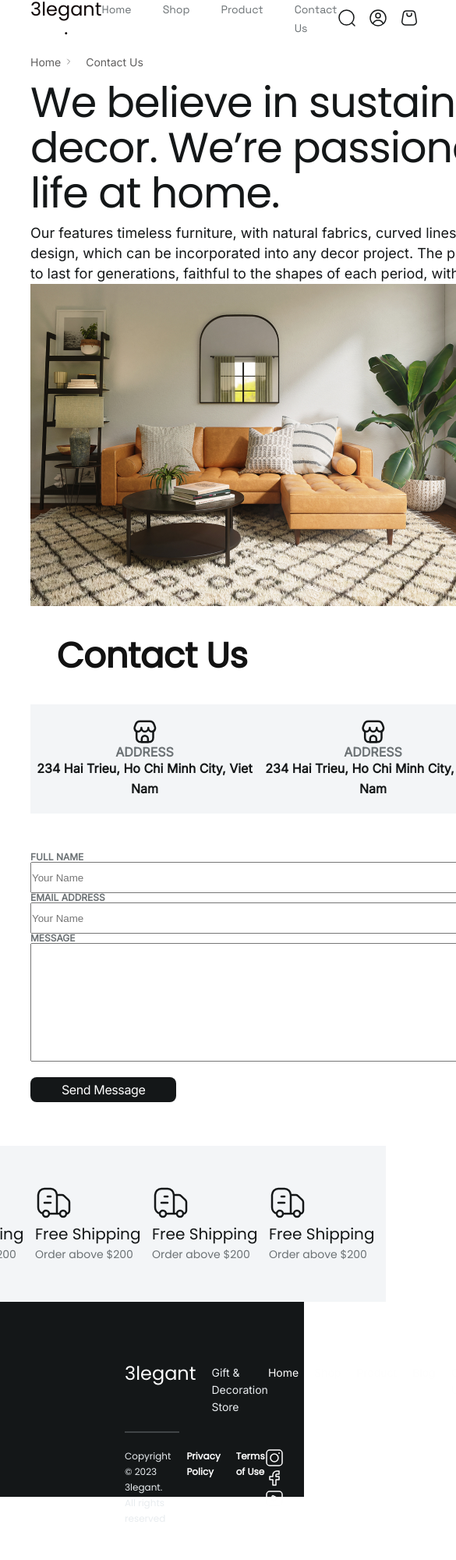
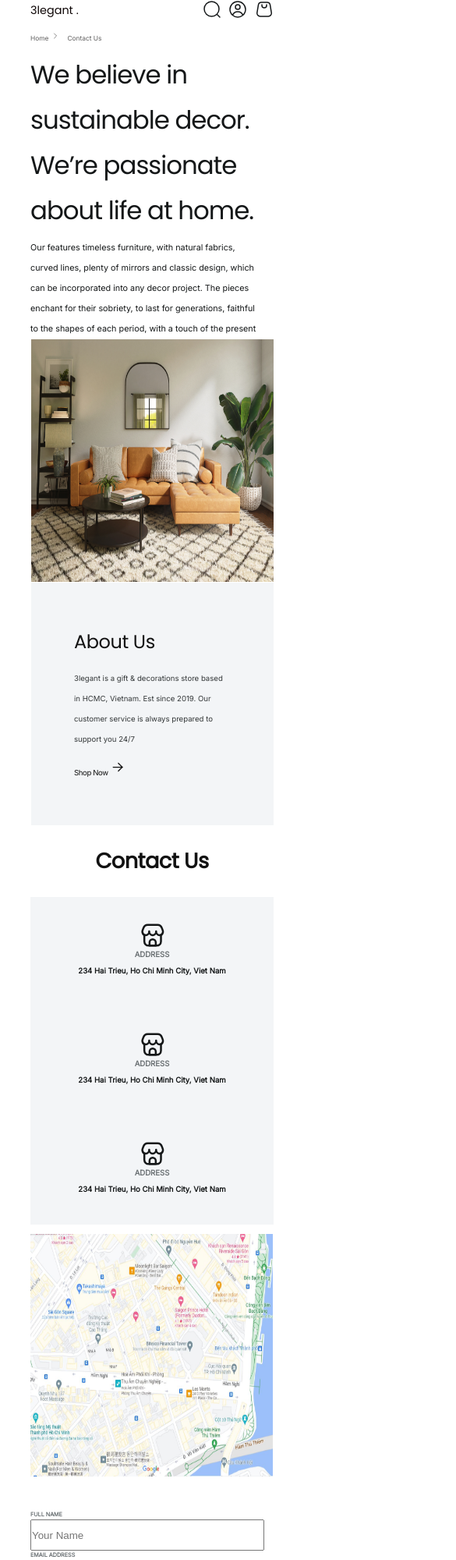
Before and after one commit to faridhajiev3/3legant, a plain HTML site: page index.html in a window 390 px wide. Shown: the top 2000 px of the page at 78% size, 585 px wide, since content can reach past the window. Before the commit the page ends 1957 px from the top, so only its background shows below. Drawn offline with Linux system fonts and the light colour scheme.

Commit message:
first commit

```diff
--- a/index.html
+++ b/index.html
@@ -101,7 +101,7 @@
                         <img src="./photo/Paste image.png" alt="">
                     </div>
                     <div class="background-color">
-                        <div>
+                        <div  class="promise">
                             <h2>About Us</h2>
                             <p>3legant is a gift & decorations store based in HCMC, Vietnam. Est since 2019.
                                 Our customer service is always prepared to support you 24/7</p>
@@ -201,7 +201,7 @@
                             <div>
                                 <label for="">message</label>
                             </div>
-                            <textarea name="" id="" cols="79" rows="10"></textarea>
+                            <textarea name="" id="" cols="40" rows="10"></textarea>
                         </div>
                         <div class="margin">
                             <a href="" class="message">Send Message</a>
@@ -328,7 +328,6 @@
                         </div>
                     </div>
                     <div class="border">
-
                     </div>
                     <div class="ending">
                         <div class="secrecy">
--- a/style.css
+++ b/style.css
@@ -148,12 +148,14 @@ html {
   align-items: center;
   justify-content: center;
   text-align: center;
-  width: 400px;
+  /* width: 400px; */
   height: 140px;
+  width: 33.3%;
 }
 .table {
   display: flex;
   justify-content: space-between;
+  flex-wrap: wrap;
 }
 .address h3 {
   color: var(--neutral-04100, #6c7275);
@@ -176,7 +178,6 @@ html {
 /* 4 */
 
 .registration {
-  /* width: 350px; */
   height: 40px;
   width: 600px;
 }
@@ -196,6 +197,9 @@ html {
   display: flex;
   gap: 4rem;
   margin-top: 2rem;
+}
+.dating textarea {
+  width: 600px;
 }
 .message {
   color: #ffff;
@@ -223,14 +227,17 @@ html {
   height: 200px;
   display: flex;
   align-items: center;
-  justify-content: space-around;
+  justify-content: space-between;
+  flex-wrap: wrap;
 }
 .minibox {
   background: var(--neutral-02100, #f3f5f7);
   width: 150px;
   height: 150px;
   display: flex;
+  justify-content: center;
   align-items: center;
+  width: 25%;
 }
 .minibox h3 {
   color: var(--neutral-07100, #141718);
@@ -254,6 +261,7 @@ html {
   background: var(--neutral-07100, #141718);
   padding: 80px 160px 32px 160px;
   height: 250px;
+  margin-top: 4rem;
 }
 .gift {
   display: flex;
@@ -324,3 +332,85 @@ html {
 .social-media {
   gap: 20px;
 }
+
+@media (max-width: 680px) {
+  html {
+    font-size: 8px;
+  }
+  .item-list {
+    display: none;
+  }
+  .words h1 {
+    width: 600px;
+  }
+  .words p {
+    width: 600px;
+  }
+  .customer {
+    display: flex;
+    align-items: center;
+    flex-direction: column;
+  }
+  .address {
+    width: 100%;
+  }
+  .dating {
+    flex-direction: column-reverse;
+  }
+  .minibox {
+    width: 50%;
+  }
+  .gift {
+    flex-direction: column;
+  }
+  .footer-list {
+    flex-direction: column;
+  }
+  .decoration {
+    flex-direction: column;
+    text-align: center;
+  }
+  .backofblack{
+    height: 450px;
+  }
+}
+
+@media (max-width: 400px) {
+  html {
+    font-size: 6px;
+  }
+  .item-list {
+    display: none;
+  }
+  .words h1 {
+    width: 300px;
+  }
+  .words p {
+    width: 300px;
+  }
+  .customer img {
+    width: 311px;
+    height: 311px;
+  }
+  .background-color {
+    width: 311px;
+    height: 311px;
+  }
+  .background-color p {
+    width: 200px;
+  }
+  .dating img {
+    width: 311px;
+    height: 311px;
+  }
+  .registration {
+    height: 40px;
+    width: 300px;
+  }
+  .dating textarea {
+    width: 300px;
+  }
+  .backofblac{
+    /* height: 500px; */
+  }
+}
```
